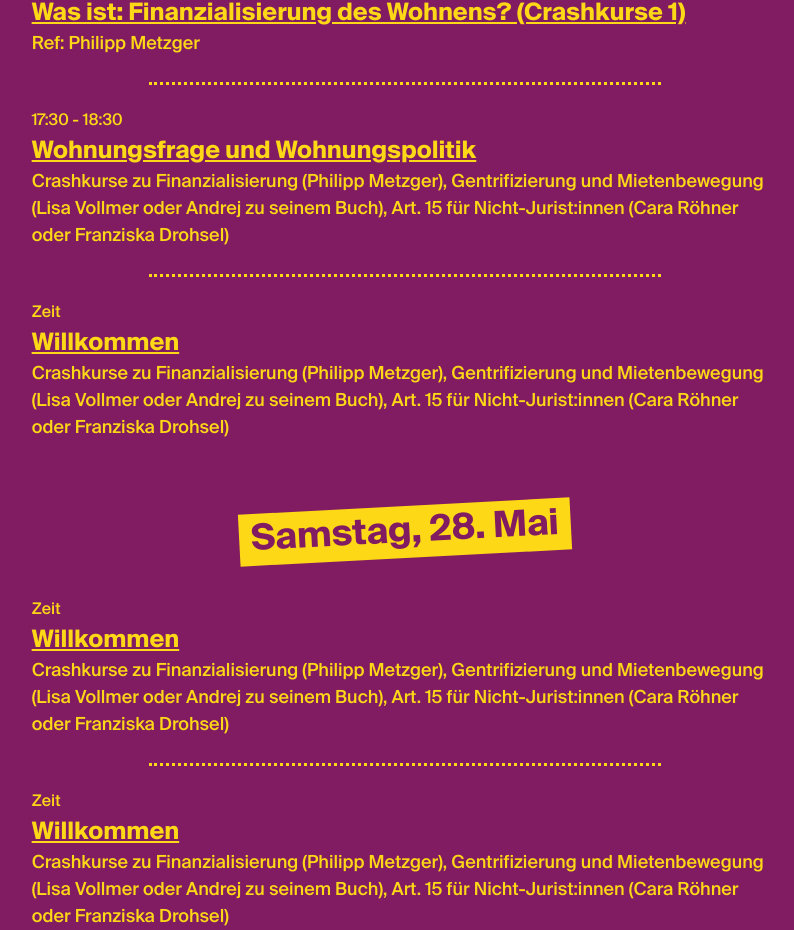
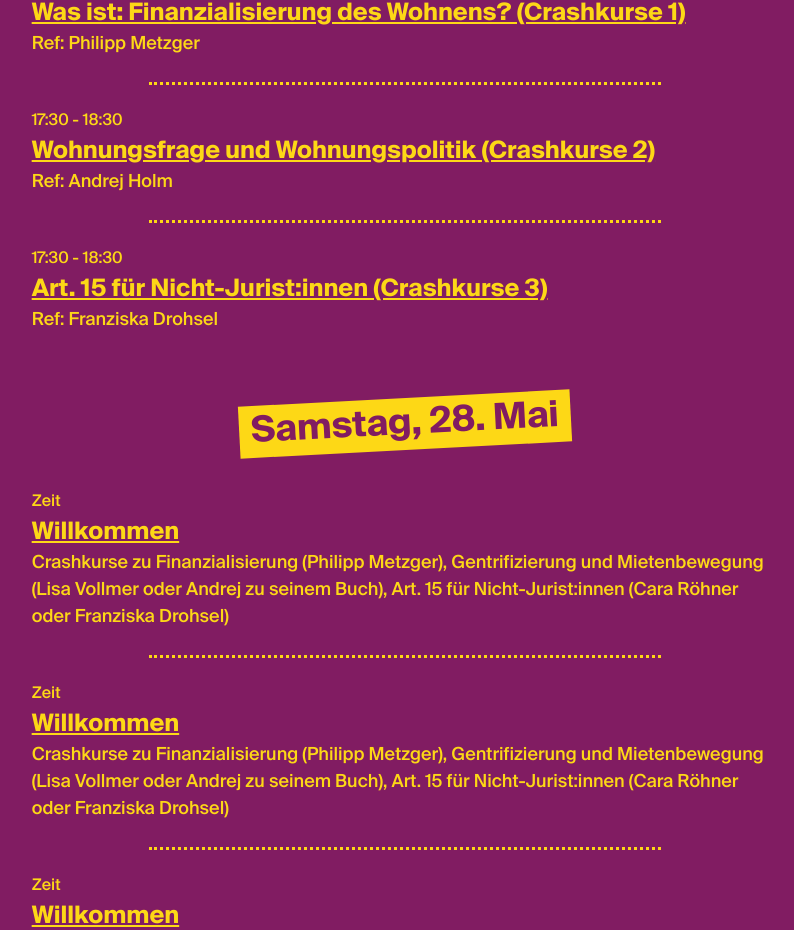
Before and after one commit to tlmn/dwe-konferenz, a Next.js app: page / in a window 1280 px wide. Shown: the part 2600-3530 px from the top of the page, without its empty margins (235-1029 px from the left). Built offline with nearby package versions, Linux system fonts and the light colour scheme.

Commit message:
Update 3-programme.js
Text Update

```diff
--- a/src/sections/3-programme.js
+++ b/src/sections/3-programme.js
@@ -13,15 +13,11 @@ const Programme = () => (
       <ProgrammeItem title="Was ist: Finanzialisierung des Wohnens? (Crashkurse 1)" time="17:30 - 18:30">
         Ref: Philipp Metzger
       </ProgrammeItem>
-      <ProgrammeItem title="Wohnungsfrage und Wohnungspolitik" time="17:30 - 18:30">
-        Crashkurse zu Finanzialisierung (Philipp Metzger), Gentrifizierung und
-        Mietenbewegung (Lisa Vollmer oder Andrej zu seinem Buch), Art. 15 für
-        Nicht-Jurist:innen (Cara Röhner oder Franziska Drohsel)
+      <ProgrammeItem title="Wohnungsfrage und Wohnungspolitik (Crashkurse 2)" time="17:30 - 18:30">
+        Ref: Andrej Holm
       </ProgrammeItem>
-      <ProgrammeItem title="Willkommen" time="Zeit">
-        Crashkurse zu Finanzialisierung (Philipp Metzger), Gentrifizierung und
-        Mietenbewegung (Lisa Vollmer oder Andrej zu seinem Buch), Art. 15 für
-        Nicht-Jurist:innen (Cara Röhner oder Franziska Drohsel)
+      <ProgrammeItem title="Art. 15 für Nicht-Jurist:innen (Crashkurse 3)" time="17:30 - 18:30">
+        Ref: Franziska Drohsel
       </ProgrammeItem>
     </ProgrammeDay>
     <ProgrammeDay day="Samstag, 28. Mai">
```
